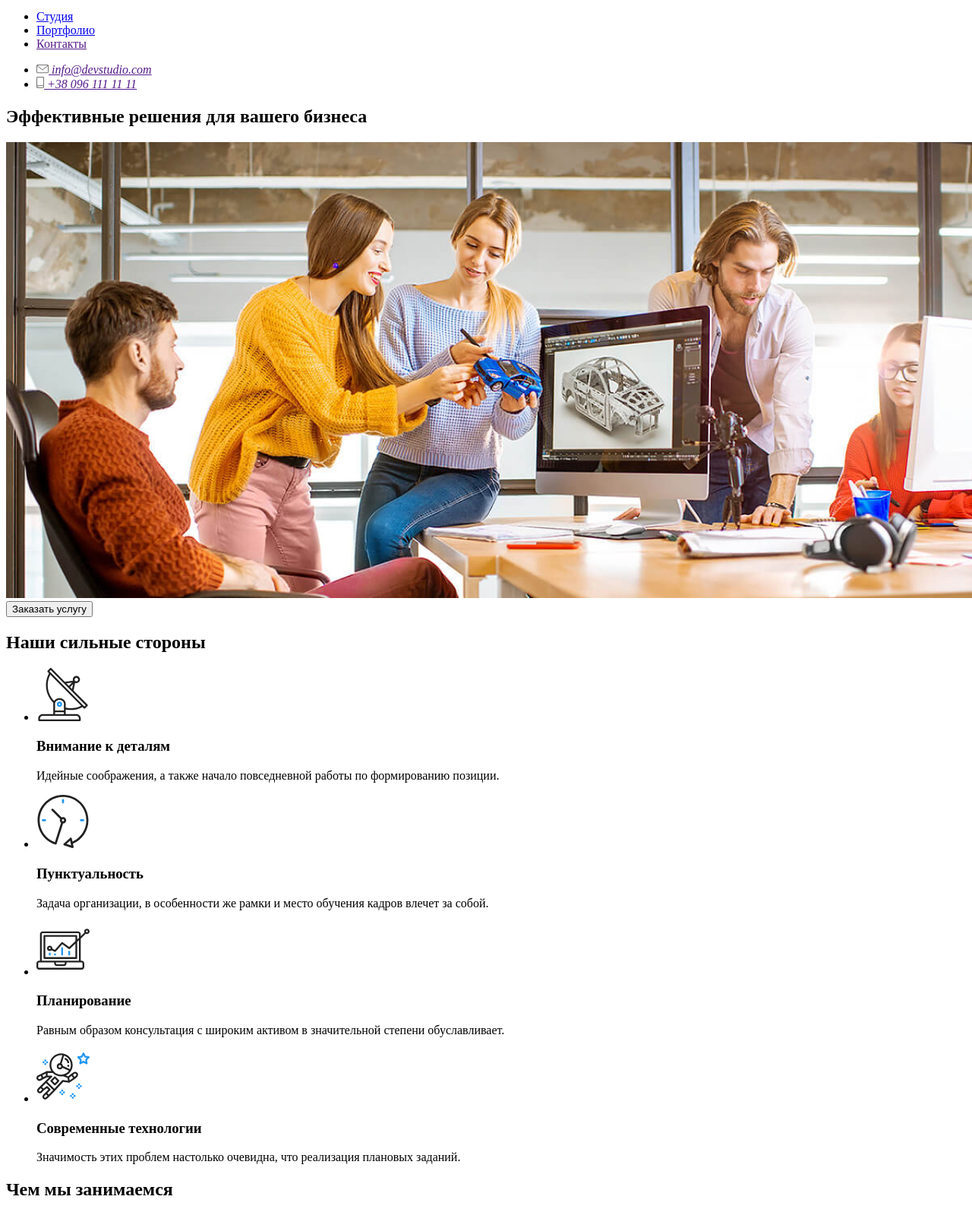
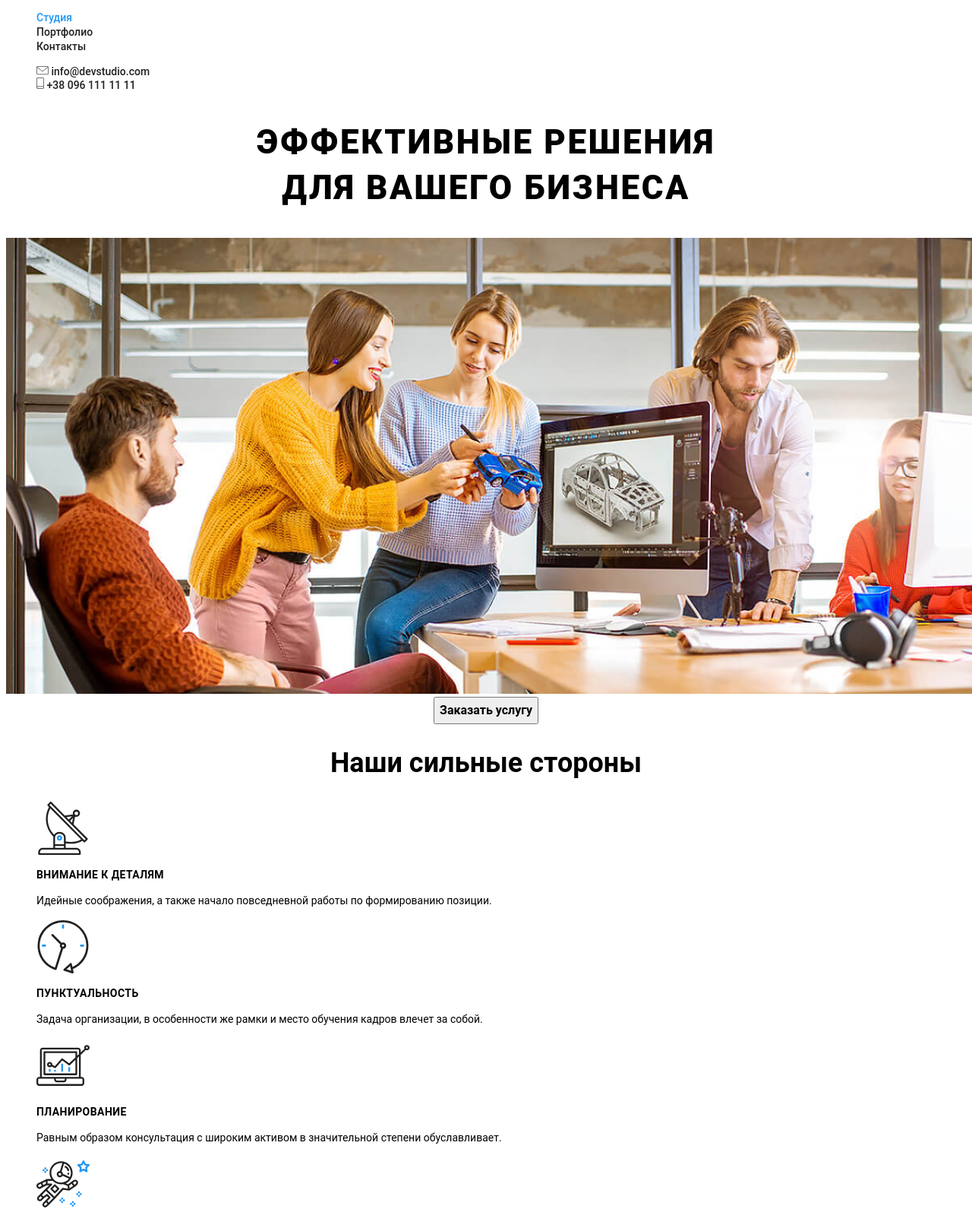
Before and after one commit to AlexSverdlov/goit-markup-hw-02, a plain HTML site: page index.html in a window 1280 px wide. Shown: the part 35-1626 px from the top of the page at 76% size. Drawn offline with Linux system fonts and the light colour scheme.

Commit message:
Коммит

```diff
--- a/index.html
+++ b/index.html
@@ -4,26 +4,29 @@
     <meta charset="UTF-8" />
     <meta name="viewport" content="width=device-width, initial-scale=1.0" />
     <title>Студия</title>
+    <link rel="stylesheet" href="./styles.css" />
   </head>
   <body>
     <header>
       <nav>
         <a href=""><img src="./images/WebStudio.svg" alt="WebStudio" /></a>
         <ul>
-          <li><a href="./index.html">Студия</a></li>
-          <li><a href="./portfolio.html">Портфолио</a></li>
-          <li><a href="">Контакты</a></li>
+          <li>
+            <a href="./index.html" class="nav-main selected">Студия</a>
+          </li>
+          <li><a class="nav-main" href="./portfolio.html">Портфолио</a></li>
+          <li><a class="nav-main" href="">Контакты</a></li>
         </ul>
         <address>
           <ul>
             <li>
-              <a href=""
+              <a href="" class="nav-adress"
                 ><img src="./images/envelope.svg" alt="@" />
                 info@devstudio.com
               </a>
             </li>
             <li>
-              <a href=""
+              <a href="" class="nav-adress"
                 ><img src="./images/smartphone.svg" alt="T" />
                 +38 096 111 11 11
               </a>
@@ -34,15 +37,18 @@
     </header>
     <main>
       <!-- Эффективные решения для вашего бизнеса -->
-      <section>
-        <h1>Эффективные решения для вашего бизнеса</h1>
+      <section class="sec-hero">
+        <h1>
+          Эффективные решения <br />
+          для вашего бизнеса
+        </h1>
         <img src="./images/Headerimg.jpg" width="1600" alt="" />
         <div>
-          <button>Заказать услугу</button>
+          <button class="main-button">Заказать услугу</button>
         </div>
       </section>
       <!-- Наши сильные стороны -->
-      <section>
+      <section class="sec-ourside">
         <h2>Наши сильные стороны</h2>
         <ul>
           <li>
@@ -80,7 +86,7 @@
         </ul>
       </section>
       <!-- Чем мы занимаемся -->
-      <section>
+      <section class="sec-ourwork">
         <h2>
           Чем мы занимаемся
         </h2>
@@ -112,7 +118,7 @@
         </ul>
       </section>
       <!-- Наша команда -->
-      <section>
+      <section class="sec-ourteam">
         <h2>Наша команда</h2>
         <ul>
           <li>
@@ -200,7 +206,7 @@
         </ul>
       </section>
       <!-- Постоянные клиенты  -->
-      <section>
+      <section class="sec-ourclients">
         <h2>Постоянные клиенты</h2>
         <ul>
           <li>
@@ -229,8 +235,8 @@
         <a href=""><img src="./images/WebStudio.svg" alt="WebStudio" /></a>
         <address>
           г. Киев, пр-т Леси Украинки, 26 <br />
-          <a href=""> info@devstudio.com </a><br />
-          <a href=""> +38 096 111 11 11 </a>
+          <a href="" class="nav-adress"> info@devstudio.com </a><br />
+          <a href="" class="nav-adress"> +38 096 111 11 11 </a>
         </address>
       </div>
       <div>
--- /dev/null
+++ b/styles.css
@@ -0,0 +1,118 @@
+/* Установки для всего документа */
+:root {
+  --primary-text-color: #212121;
+  --secondary-text-color: #757575;
+  --accent-color: #2196f3;
+  --primary-bg-color: #fff;
+  --secondary-bg-color: #f5f4fa;
+}
+body {
+  font-family: "Roboto", sans-serif;
+  font-style: normal;
+}
+ul {
+  list-style: none;
+}
+
+/* Основной блок навигации */
+.nav-main {
+  font-weight: 500;
+  font-size: 14px;
+  line-height: 16px;
+  color: var(--primary-text-color);
+  text-decoration: none;
+}
+
+.nav-main:hover,
+.nav-main:focus {
+  color: var(--accent-color);
+}
+.nav-main.selected {
+  color: var(--accent-color);
+}
+
+/* Блок навигации по адрессу (в шапке и в футере)*/
+address {
+  font-style: normal;
+  font-weight: 500;
+  font-size: 14px;
+  line-height: 16px;
+}
+
+.nav-adress {
+  color: var(--primary-text-color);
+  text-decoration: none;
+}
+
+.nav-adress:hover,
+.nav-adress:focus {
+  color: var(--accent-color);
+}
+
+/* Футер */
+footer h2 {
+  font-weight: bold;
+  font-size: 14px;
+  line-height: 16px;
+  text-transform: uppercase;
+}
+
+h1 {
+  font-weight: 900;
+  font-size: 44px;
+  line-height: 60px;
+  letter-spacing: 0.06em;
+  text-transform: uppercase;
+}
+
+.sec-ourside h2,
+.sec-ourwork h2,
+.sec-ourteam h2,
+.sec-ourclients h2 {
+  font-weight: bold;
+  font-size: 36px;
+  line-height: 42px;
+  text-align: center;
+}
+
+.sec-ourportfolio h2 {
+  font-weight: bold;
+  font-size: 18px;
+  line-height: 36px;
+}
+.sec-ourportfolio p {
+  font-size: 16px;
+  line-height: 30px;
+}
+
+.main-button,
+.button-filter {
+  font-family: inherit;
+  font-size: 16px;
+  line-height: 30px;
+}
+
+.main-button {
+  font-weight: bold;
+}
+
+.sec-hero {
+  text-align: center;
+}
+.sec-ourteam {
+  background-color: var(--secondary-bg-color);
+}
+
+.sec-ourside h3 {
+  font-weight: bold;
+  font-size: 14px;
+  line-height: 16px;
+  letter-spacing: 0.03em;
+  text-transform: uppercase;
+}
+
+.sec-ourside p {
+  font-weight: normal;
+  font-size: 14px;
+  line-height: 24px;
+}
```
Also changed, not shown: portfolio.html (+67 -10 lines), images/box1.jpg, images/box2.jpg, images/box3.jpg.
